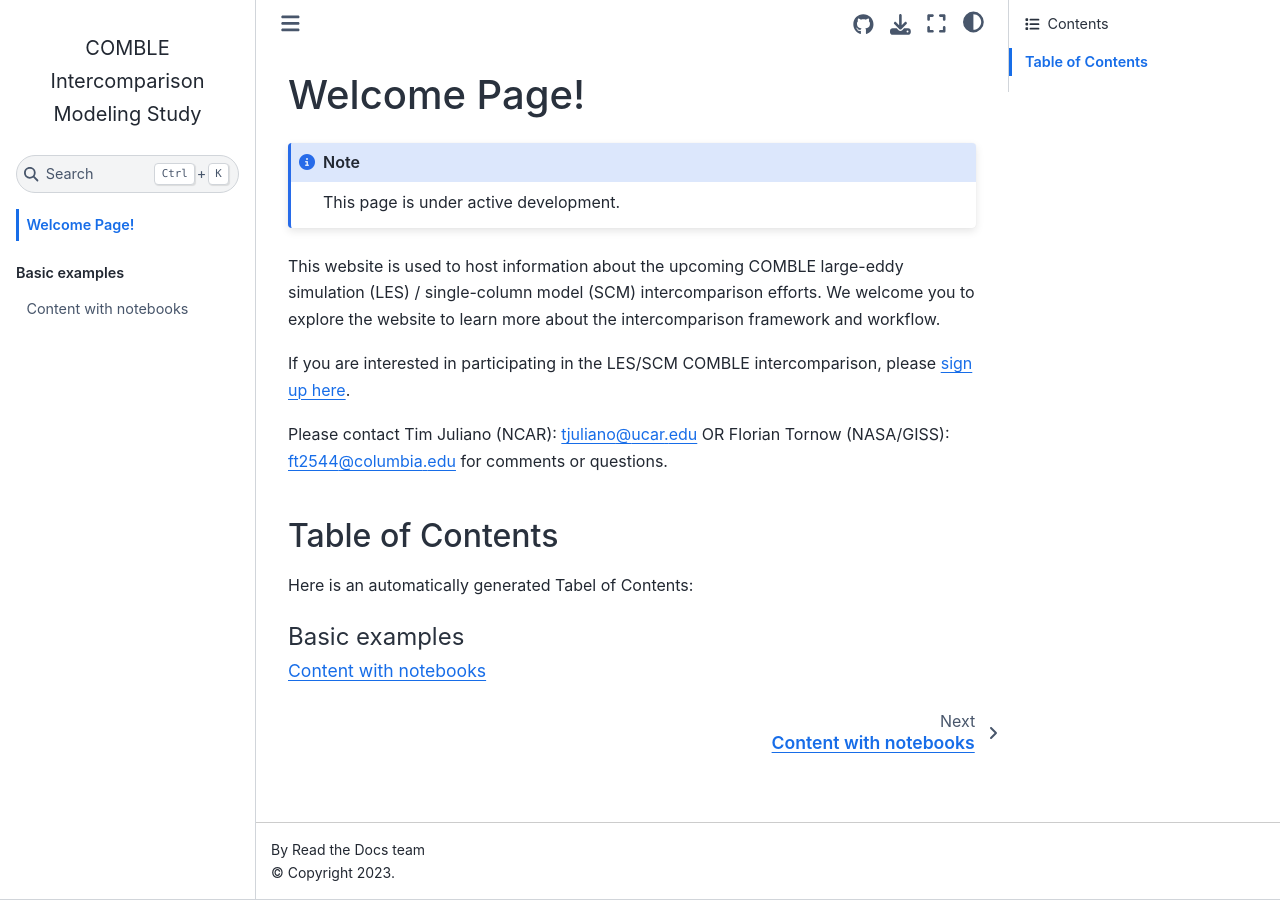
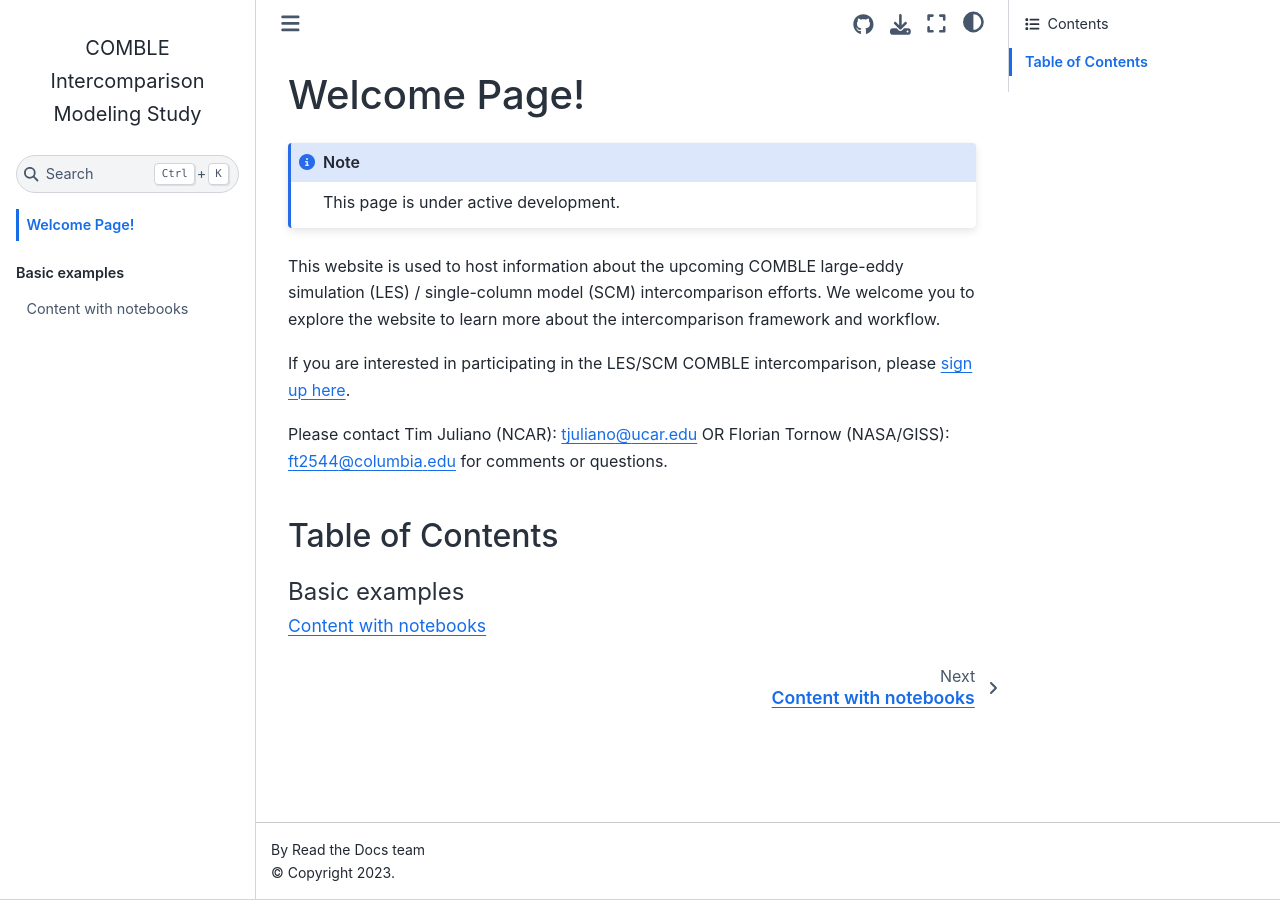
Before and after one commit to NCAR/COMBLE-Intercomparison, a Jupyter Book: the page built from docs/intro.md, in a window 1280 px wide. Built offline with Jupyter Book 1.0.4 settings and Sphinx 7.4.7 and the Sphinx Book theme 1.1.4, drawn with Linux system fonts in a browser that asks for light colours.

Commit message:
Update intro.md

````diff
--- a/docs/intro.md
+++ b/docs/intro.md
@@ -13,7 +13,5 @@ Please contact Tim Juliano (NCAR): tjuliano@ucar.edu OR Florian Tornow (NASA/GIS
 
 ## Table of Contents
 
-Here is an automatically generated Tabel of Contents:
-
 ```{tableofcontents}
 ```
````
